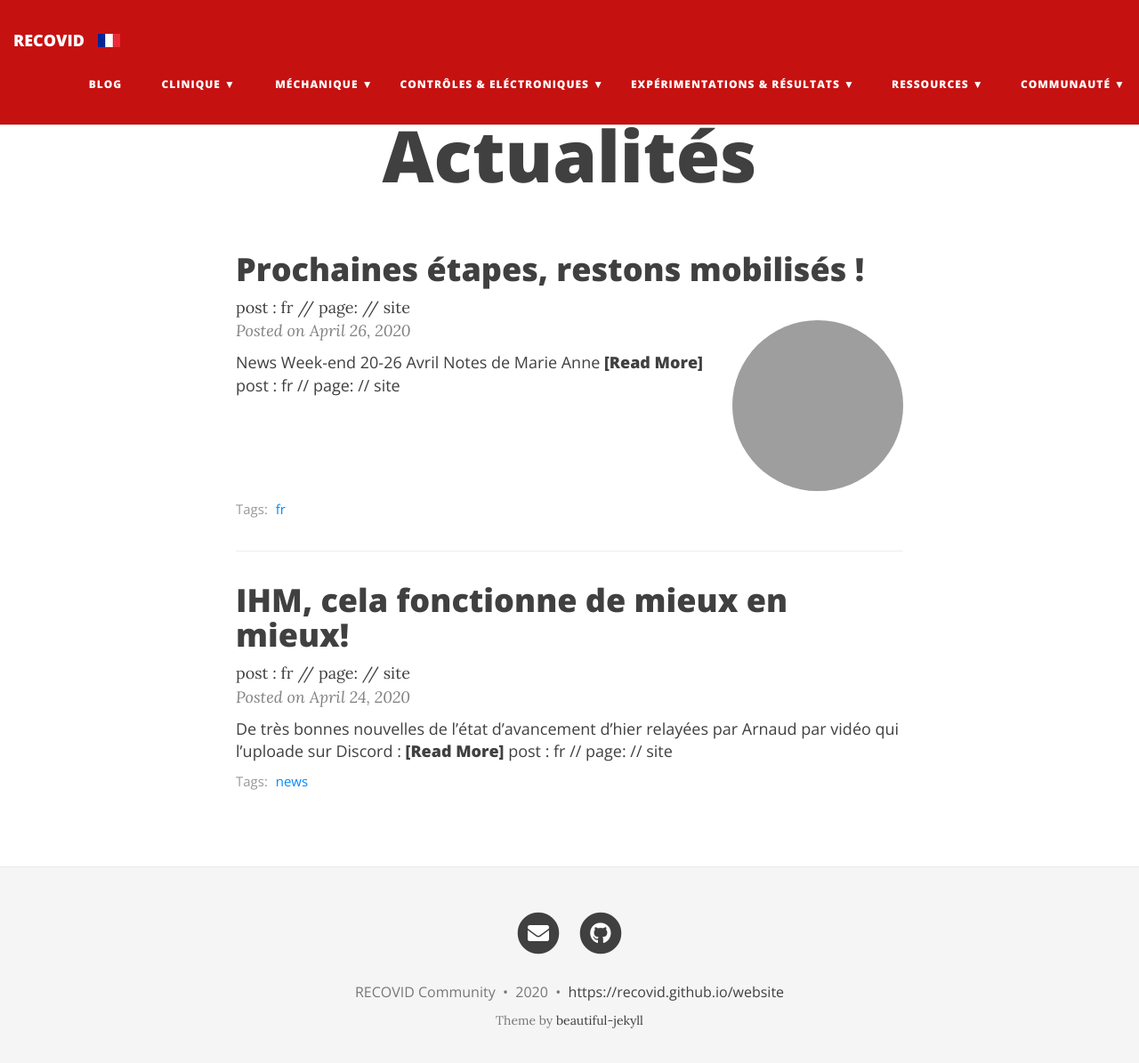
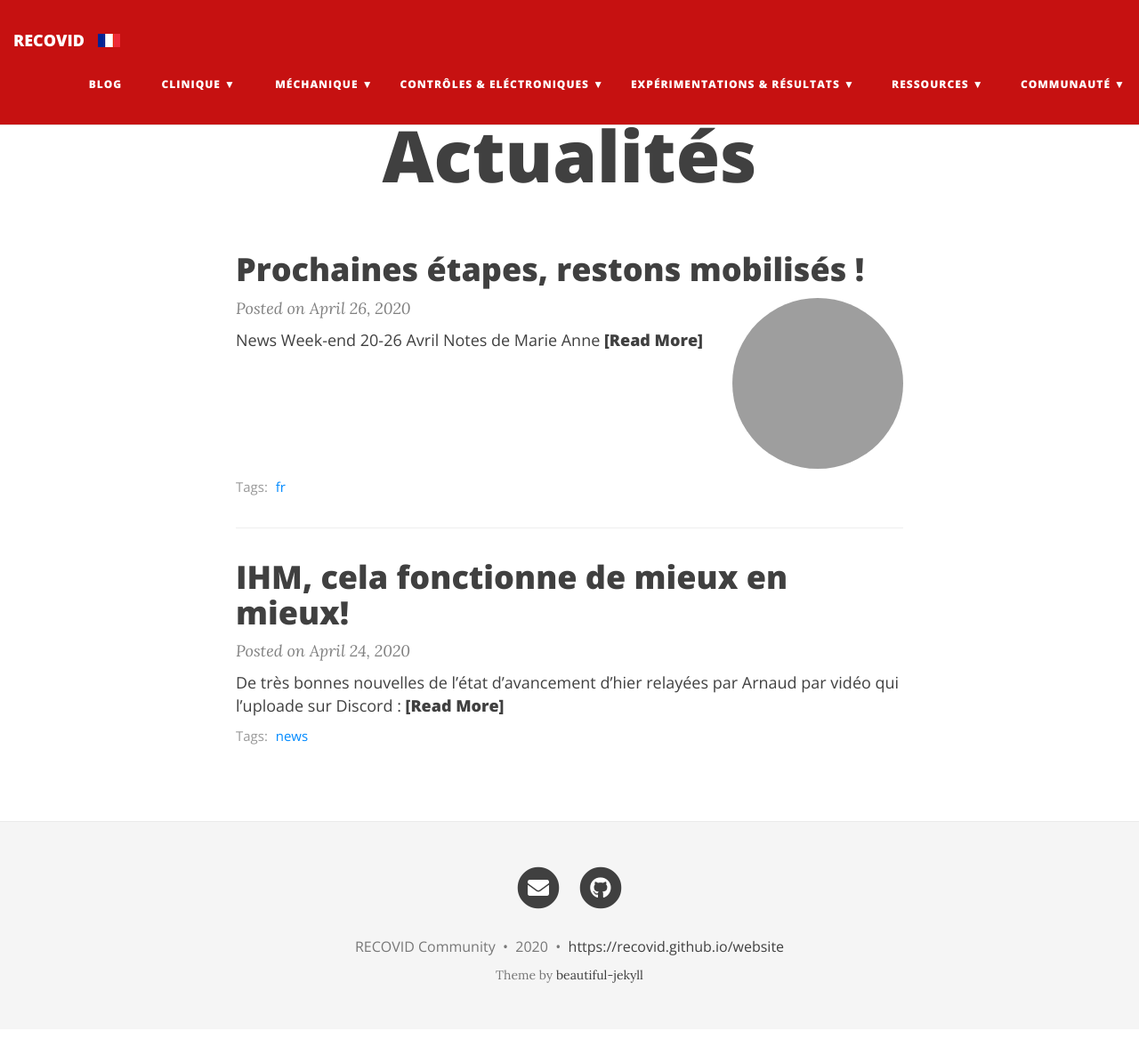
Before and after one commit to rstephane/multilingual, a Jekyll site: the page built from blog/index.html, in a window 1280 px wide and 1208 px high. Shown: the top 1195 px of the window at 89% size. Built offline with Jekyll 4.4.1, drawn with Linux system fonts in a browser that asks for light colours; nearby versions of some CDN libraries; the list of posts is cut into pages by our own code; grey boxes are pictures that could not be loaded.

Commit message:
test assign variable

```diff
--- a/_config.yml
+++ b/_config.yml
@@ -51,6 +51,9 @@
 langs-value:
     en: en
     fr: ""
+
+# Default Lang Value to use into url per language
+my_lang : fr
 
 # multilingual  : Some words translation
 # multilingual  : not sure if I am using those anymore !
--- a/_includes/nav-fr.html
+++ b/_includes/nav-fr.html
@@ -23,6 +23,9 @@
         <li class="navlinks-container">
           <li><a href="/multilingual/blog">Blog</a></li>
         </li>
+
+{% assign site.my_lang = "fr" %}
+
 
       {%- for link in site.navbar-links-fr -%}
         {%- if link[1].first %}
--- a/_includes/nav.html
+++ b/_includes/nav.html
@@ -21,6 +21,9 @@
         <li class="navlinks-container">
           <li><a href="/multilingual/blog">Blog</a></li>
         </li>
+
+        {% assign site.my_lang = "en" %}
+
 
       {%- for link in site.navbar-links -%}
         {%- if link[1].first %}
--- a/blog/index.html
+++ b/blog/index.html
@@ -22,10 +22,6 @@
 	           </h3>
 	            {% endif %}
             </a>
-
-        post : {{ post.lang }} //      page:    {{ page.lang }} // site {{ site.lang }}
-
-
     <p class="post-meta">
       Posted on {{ post.date | date: site.date_format }}
     </p>
@@ -44,10 +40,6 @@
         {% if post.content != post.excerpt or excerpt_word_count > site.excerpt_length %}
           <a href="{{ post.url | relative_url }}" class="post-read-more">[Read&nbsp;More]</a>
         {% endif %}
-
-        post : {{ post.lang }} //      page:    {{ page.lang }} // site {{ site.lang }}
-
-
       </div>
     </div>
 
```
